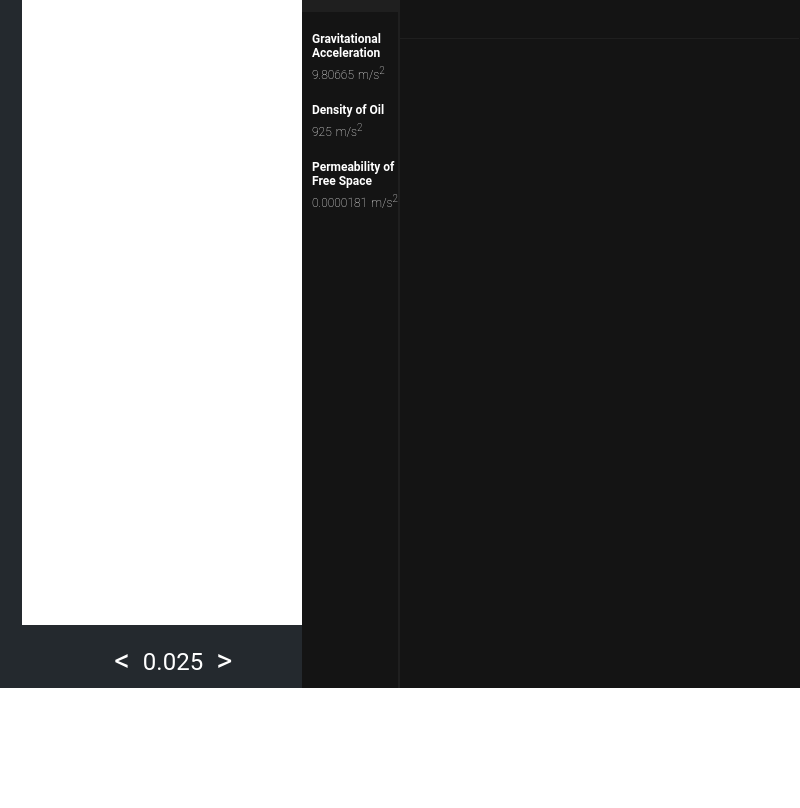
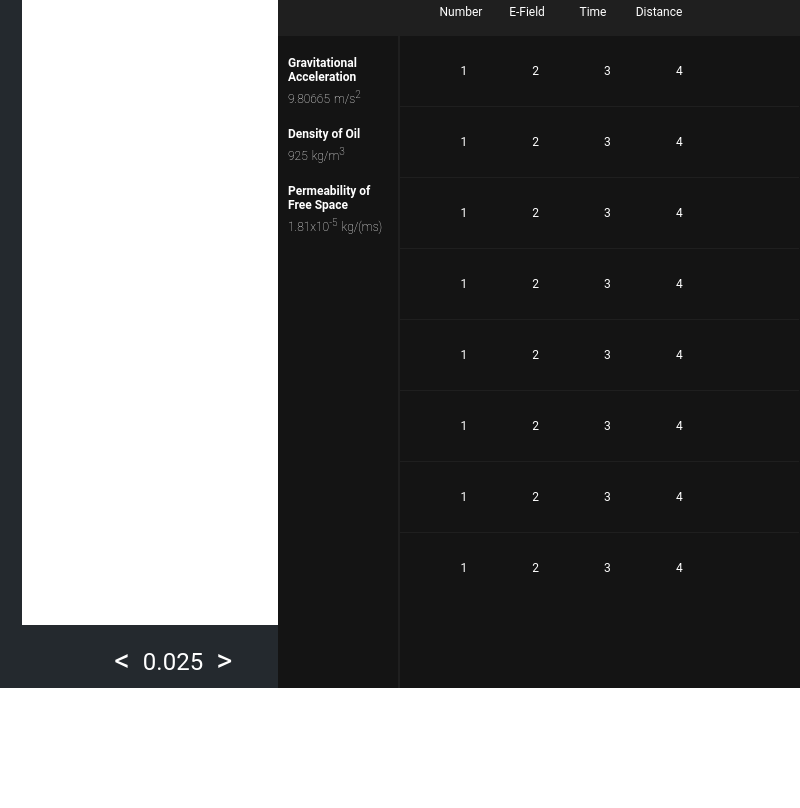
Before and after one commit to CamMcRae/Oil-Drop-Simulation, an Electron app: page src/main.html in a window 800 px wide. Shown: the part 112-920 px from the top of the page. Before the commit the page ends 896 px from the top, so only its background shows below. Drawn offline with nearby package versions, Linux system fonts and the light colour scheme; no server answers.

Commit message:
UI work on trial list, added remove button

```diff
--- a/src/Simulation/constants.json
+++ b/src/Simulation/constants.json
@@ -1,6 +1,10 @@
 {
   "gravity": 9.80665,
-  "permeabilityAir" : 0.0000181,
+  "permeabilityAir": 0.0000181,
+  "permeabilityAirSci": {
+    "str": "1.81x10",
+    "exp": -5
+  },
   "densityOil": 925,
   "defaultSeparation": 0.025,
   "defaultListHTML": ""
--- a/src/main.html
+++ b/src/main.html
@@ -90,12 +90,12 @@
               <div id="pConst" class="list-element">
                 <p class="list-title">Density of Oil</p>
                 <p class="list-body constant"></p>
-                <p class="list-body">m/s<sup>2</sup></p>
+                <p class="list-body">kg/m<sup>3</sup></p>
               </div>
               <div id="nConst" class="list-element">
                 <p class="list-title">Permeability of <br>Free Space</p>
                 <p class="list-body constant"></p>
-                <p class="list-body">m/s<sup>2</sup></p>
+                <p class="list-body">kg/(ms)</p>
               </div>
             </div>
           </div>
@@ -103,13 +103,28 @@
         <div class="right-slide-content-wrapper">
           <div class="right-slide-content">
             <p class="trial-header">Saved Runs</p>
+            <div class="trial-header-menu">
+              <p>Number</p>
+              <p>E-Field</p>
+              <p>Time</p>
+              <p>Distance</p>
+            </div>
             <div class="trial-entries">
+              <div class="trial-entry">
+                <p class="number">1</p>
+                <p class="eField">2</p>
+                <p class="time">3</p>
+                <p class="distance">4</p>
+                <div class="remove-trial-wrapper">
+                  <div class="remove-trial">
+                    <div class="button-wrapper">
+                      <div class="button">
 
-              <div class="trial-entry">
-
-              </div>
-              <div class="trial-entry">
-
+                      </div>
+                    </div>
+                    <p class="hover-show">Delete?</p>
+                  </div>
+                </div>
               </div>
             </div>
             <div class="trial-footer-wrapper">
--- a/src/renderer-main.js
+++ b/src/renderer-main.js
@@ -50,7 +50,12 @@ $(document).ready(() => {
   $('span.plate-input-wrapper.dynamic').text(constants.defaultSeparation);
   $('#gConst.list-element .list-body')[0].innerHTML = constants.gravity;
   $('#pConst.list-element .list-body')[0].innerHTML = constants.densityOil;
-  $('#nConst.list-element .list-body')[0].innerHTML = constants.permeabilityAir;
+  $('#nConst.list-element .list-body')[0].innerHTML = constants.permeabilityAirSci.str + `<sup>${constants.permeabilityAirSci.exp}</sup>`;
+  let b = $('.trial-entries .trial-entry').clone();
+  for (let i = 0; i < 10; i++) {
+    $('.trial-entries').append(b.clone());
+  }
+  updateTrialList();
 });
 
 $('span.dynamic').on('click', (_e) => {
@@ -99,3 +104,16 @@ $('.plate-input-selector-wrapper .arrow').on('click', (_e) => {
 $('.right-slide-toggle').on('click', () => {
   $('.right-slide-pane').toggleClass('expand');
 });
+
+$('.remove-trial').on('click', (_e) => {
+  let e = $(_e.target);
+});
+
+function updateTrialList() {
+  let l = $('.trial-entries').children;
+  for (let i = 0; i < l.length; i++) {
+    let t = $(l[i]).find(".trial-number");
+    console.log(t)
+    t.innerHTML = i + 1;
+  }
+}
--- a/src/rightSlidePane.css
+++ b/src/rightSlidePane.css
@@ -1,5 +1,6 @@
 .right-slide-pane {
-  width: 50vw;
+  --right-slide-pane-width: 400px;
+  width: var(--right-slide-pane-width);
   height: calc(100vh - var(--header-height));
   position: absolute;
   top: 0;
@@ -10,7 +11,7 @@
 }
 
 .right-slide-pane.expand {
-  transform: translateX(-50vw);
+  transform: translateX(calc(-1 * var(--right-slide-pane-width)));
 }
 
 .right-slide-toggle-wrapper {
@@ -25,16 +26,16 @@
 .right-slide-toggle {
   top: 0;
   right: 0;
-  width: 3em;
-  height: 3em;
+  width: 4em;
+  height: 4em;
   background-color: var(--container-color);
   opacity: 1;
   transition: all 200ms cubic-bezier(.25, .1, .25, 1);
 }
 
 .right-slide-pane:hover .right-slide-toggle, .right-slide-pane.expand .right-slide-toggle {
-  width: 6em;
-  height: 6em;
+  width: 7.5em;
+  height: 7.5em;
   opacity: 1;
 }
 
--- a/src/trial-pane-styling.css
+++ b/src/trial-pane-styling.css
@@ -10,13 +10,19 @@
 }
 
 .right-slide-content .trial-entry {
-  padding: 0 30px;
-  height: 50px;
+  --trial-entry-height: 70px;
+  padding: 0;
+  padding-left:  30px;
+  height: var(--trial-entry-height);
   background-color: var(--container-color-transparent);
   transition: all 200ms cubic-bezier(.25, .1, .25, 1);
 }
 .right-slide-content .trial-entry:not(:first-child) {
   border-top: 1px solid var(--container-color);
+}
+
+.right-slide-content .trial-entry:first-child) {
+  border-top: 1px solid var(--container-color-transparent);
 }
 
 .right-slide-content .trial-entry:hover {
@@ -46,3 +52,72 @@
   padding-bottom: 20px;
   padding-left: 20px;
 }
+
+.trial-header-menu {
+  --trial-header-menu-height: 48px;
+  background-color: var(--container-color);
+  height: var(--trial-header-menu-height);
+  padding: 0 30px;
+}
+
+.trial-header-menu p {
+  line-height: var(--trial-header-menu-height);
+  display: inline-block;
+}
+
+.trial-header-menu p, .trial-entry p{
+  font-size: 12px;
+  color :#fff;
+  margin: 0 auto;
+  width: calc((100% - 30px) / 5);
+  text-align: center;
+}
+
+.trial-entry {
+  position: relative;
+}
+
+.trial-entry  * {
+  display: inline-block;
+  line-height: var(--trial-entry-height);
+}
+
+.trial-entry div.remove-trial-wrapper {
+  position: absolute;
+  height: var(--trial-entry-height);
+  width: var(--trial-entry-height);
+}
+
+div.remove-trial {
+  margin: calc(var(--trial-entry-height) / 4) 0;
+  width: 100%;
+  height: calc(var(--trial-entry-height) / 2);
+  overflow: hidden;
+  position: relative;
+  text-align: center;
+}
+
+div.remove-trial div.button {
+  position: absolute;
+  background-color: #fff;
+  height: calc(var(--trial-entry-height) / 2);
+  width: calc(var(--trial-entry-height) / 2);
+  margin: 0 auto;
+  left: 0;
+  right: 0;
+  transform: scale(1,1);
+  transition: all 200ms cubic-bezier(.25, .1, .25, 1);
+}
+
+div.remove-trial p.hover-show {
+  font-size: 12px;
+  color :#fff;
+  margin: 0 auto;
+  text-align: center;
+  width: 100%;
+  line-height:12px;
+}
+
+div.remove-trial div.button:hover {
+  transform: scale(0,0)
+}
```
